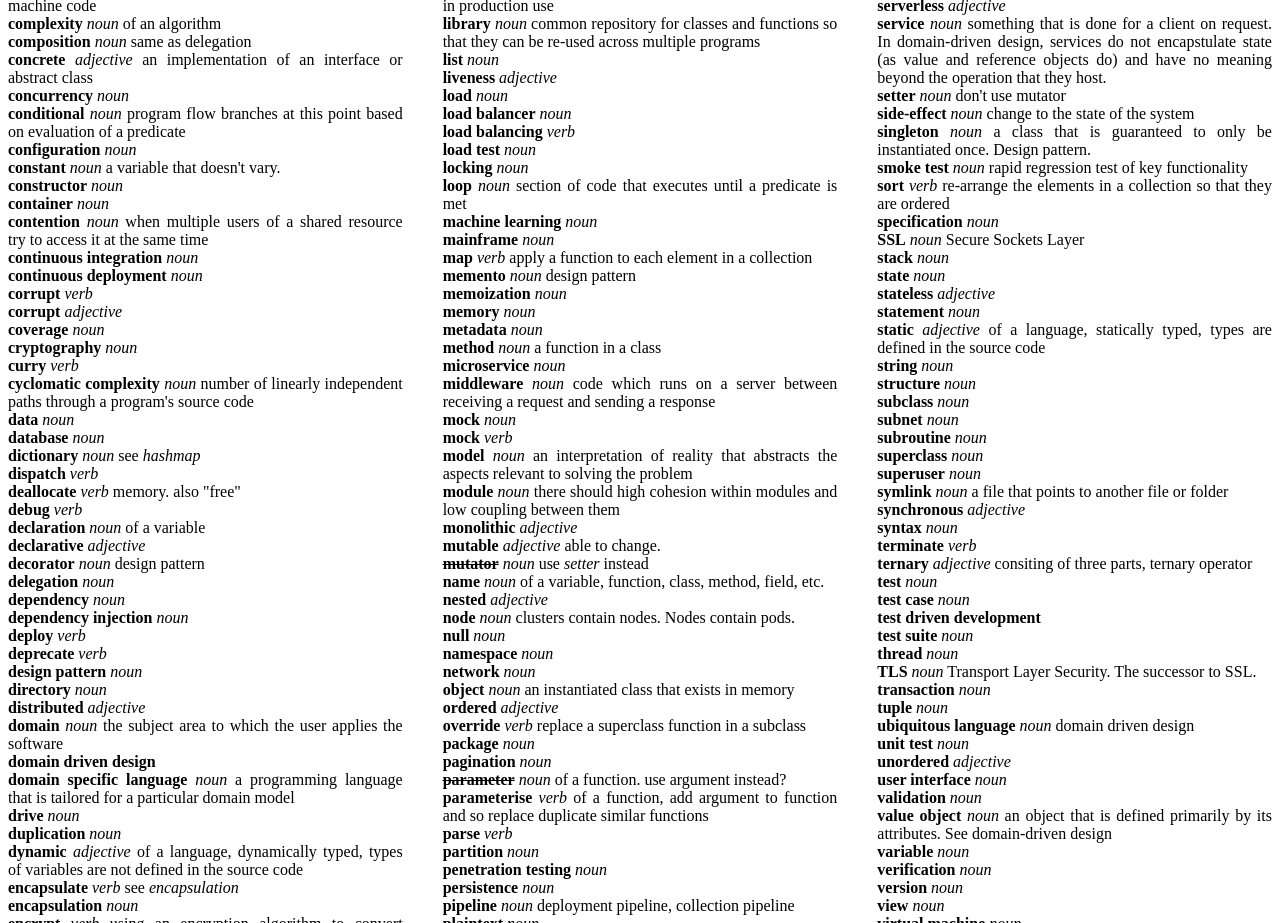
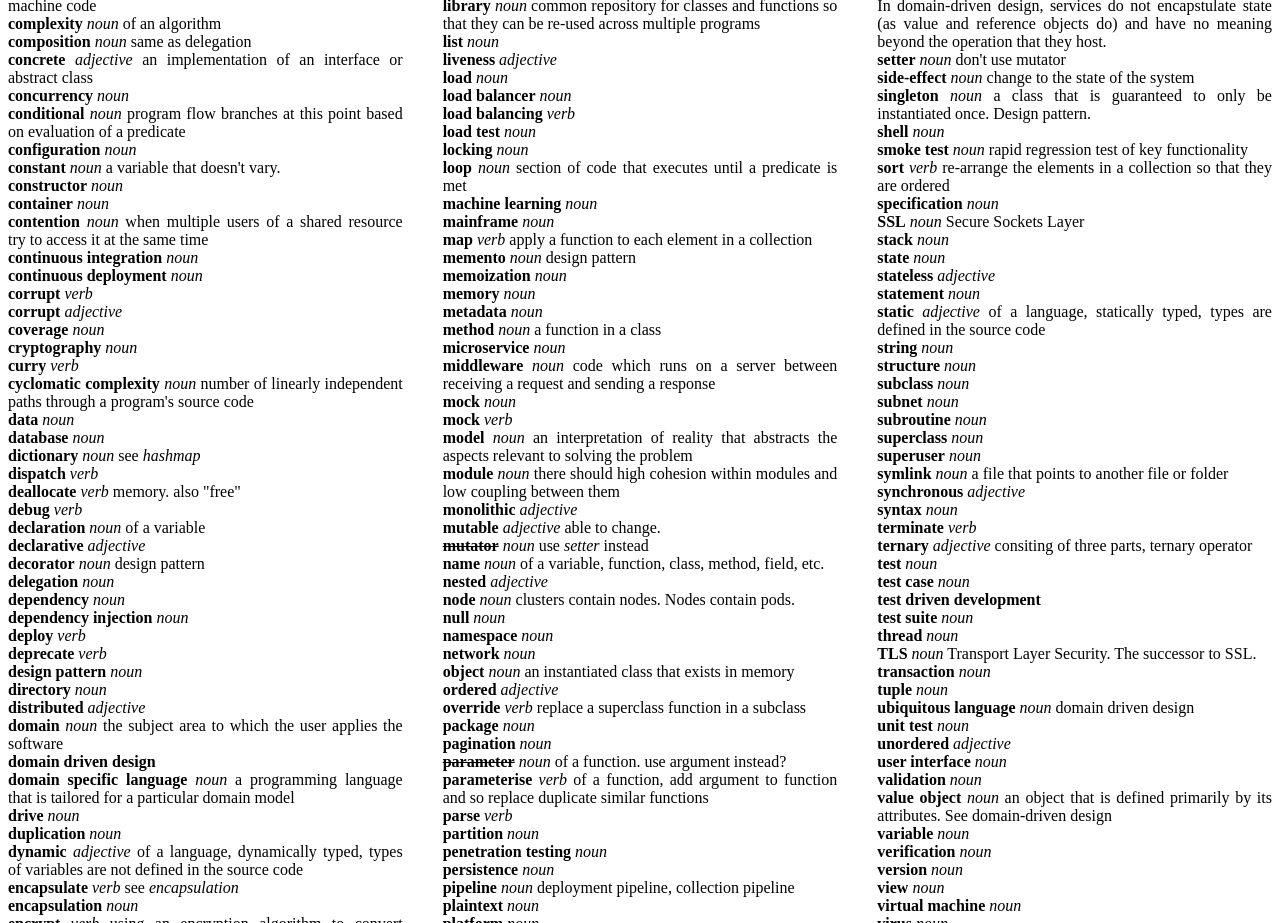
Before and after one commit to jttait/dictionary.github.io, a plain HTML site: page index.html in a window 1280 px wide. Shown: the part 1235-2158 px from the top of the page. Drawn offline with Linux system fonts and the light colour scheme; a web font is replaced by a local one.

Commit message:
Update index.html

```diff
--- a/index.html
+++ b/index.html
@@ -265,7 +265,8 @@
       <p><b>service</b> <i>noun</i> something that is done for a client on request. In domain-driven design, services do not encapstulate state (as value and reference objects do) and have no meaning beyond the operation that they host.</p>
       <p><b>setter</b> <i>noun</i> don't use mutator</p>
       <p><b>side-effect</b> <i>noun</i> change to the state of the system</p>
-      <p><b>singleton</b> <i>noun</i> a class that is guaranteed to only be instantiated once. Design pattern.
+      <p><b>singleton</b> <i>noun</i> a class that is guaranteed to only be instantiated once. Design pattern.</p>
+      <p><b>shell</b> <i>noun</i></p>
       <p><b>smoke test</b> <i>noun</i> rapid regression test of key functionality</p>
       <p><b>sort</b> <i>verb</i> re-arrange the elements in a collection so that they are ordered</p>
       <p><b>specification</b> <i>noun</i></p>
```
